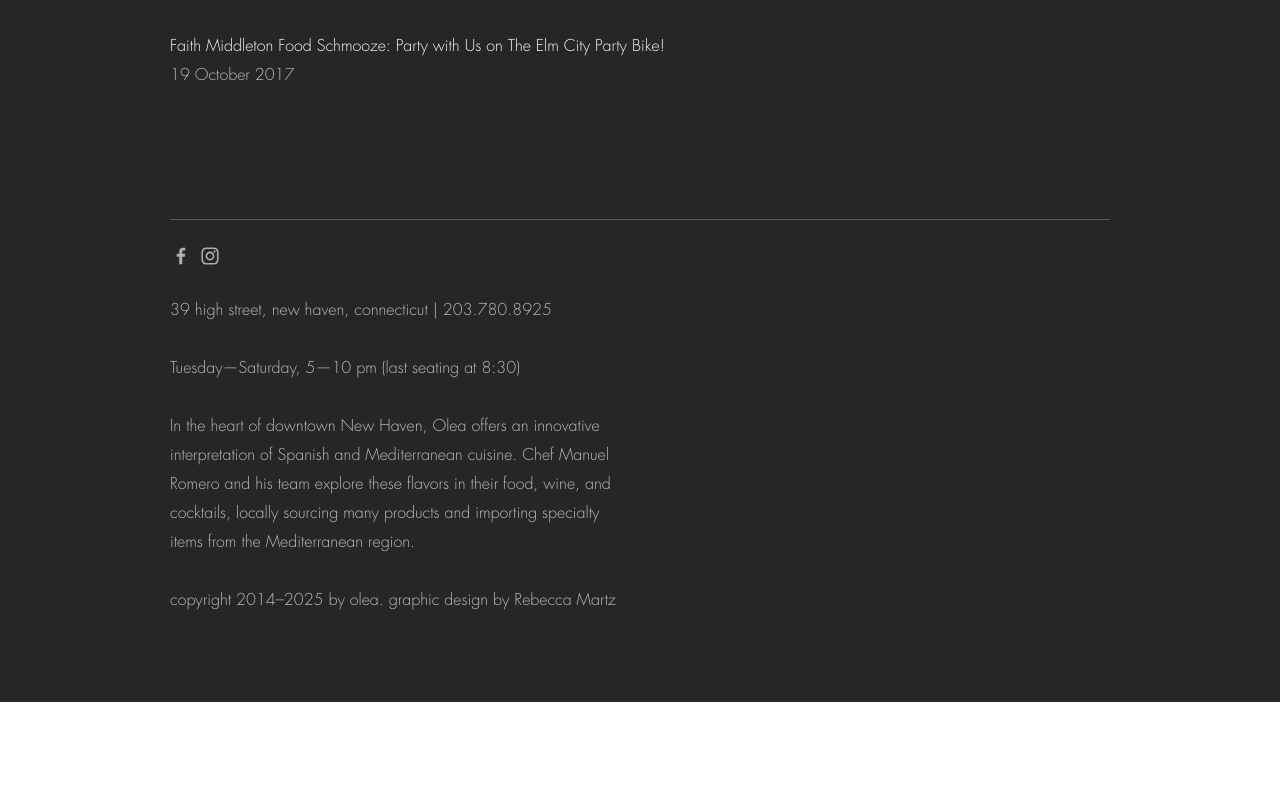
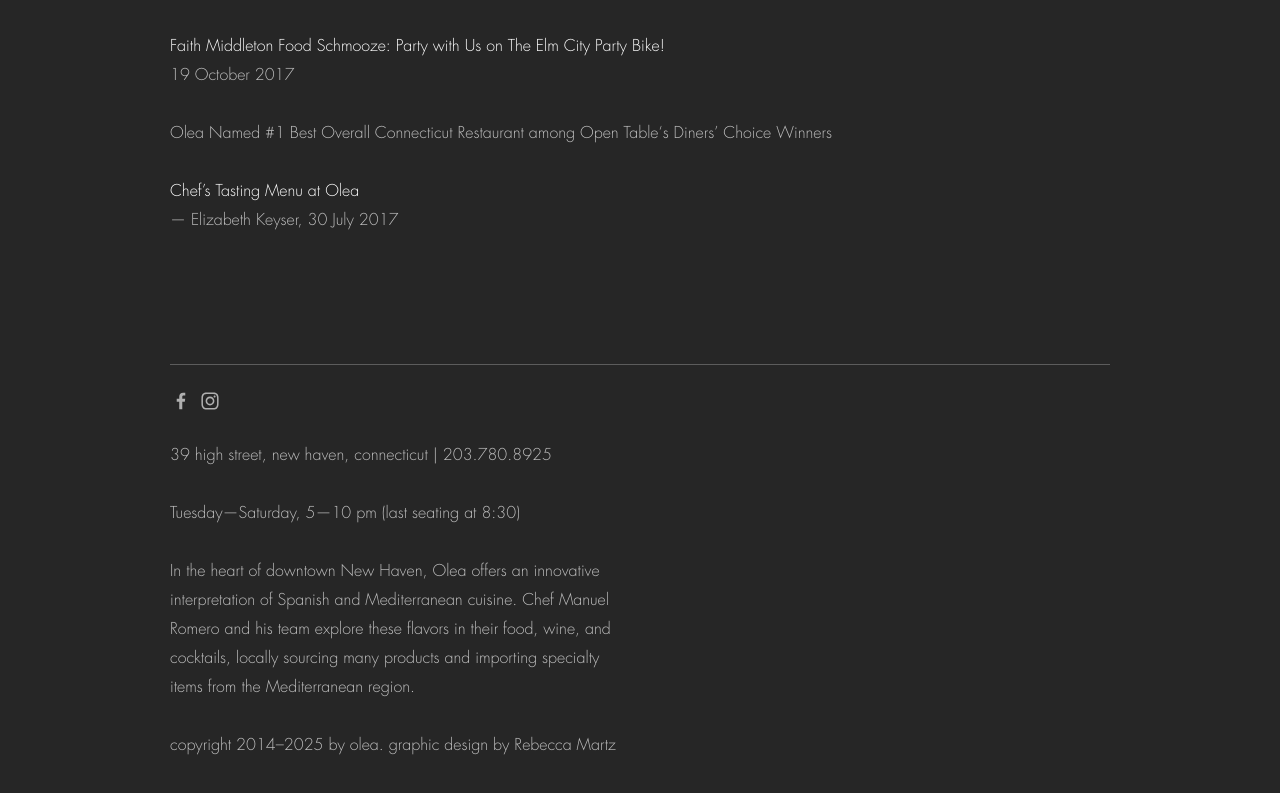
Before and after one commit to DanielAlvarez2/olea, a React (Vite) app in the folder frontend/: page /press in a window 1280 px wide. Shown: the part 2605-3398 px from the top of the page. Before the commit the page ends 3307 px from the top, so only its background shows below. Built offline with nearby package versions, Linux system fonts and the light colour scheme.

Commit message:
add more entries in Press.jsx

```diff
--- a/frontend/src/Press.jsx
+++ b/frontend/src/Press.jsx
@@ -180,6 +180,17 @@ export default function Press(){
 
                             <br/><br/>
 
+                            Olea Named #1 Best Overall Connecticut Restaurant among Open Table‘s Diners’ Choice Winners
+
+                            <br/><br/>
+
+                            <a target='_blank' href='https://elizabethkeyser.com/2017/07/30/chefs-tasting-menu-at-olea/'>
+                            Chef’s Tasting Menu at Olea
+                            <br/></a>
+                            — Elizabeth Keyser, 30 July 2017
+
+                            <br/><br/>
+
                         </div>{/* .press-left */}
 
                         <div className='press-right'>
```
Also changed, not shown: 1 other file (tests, documents, lock files or other folders).
